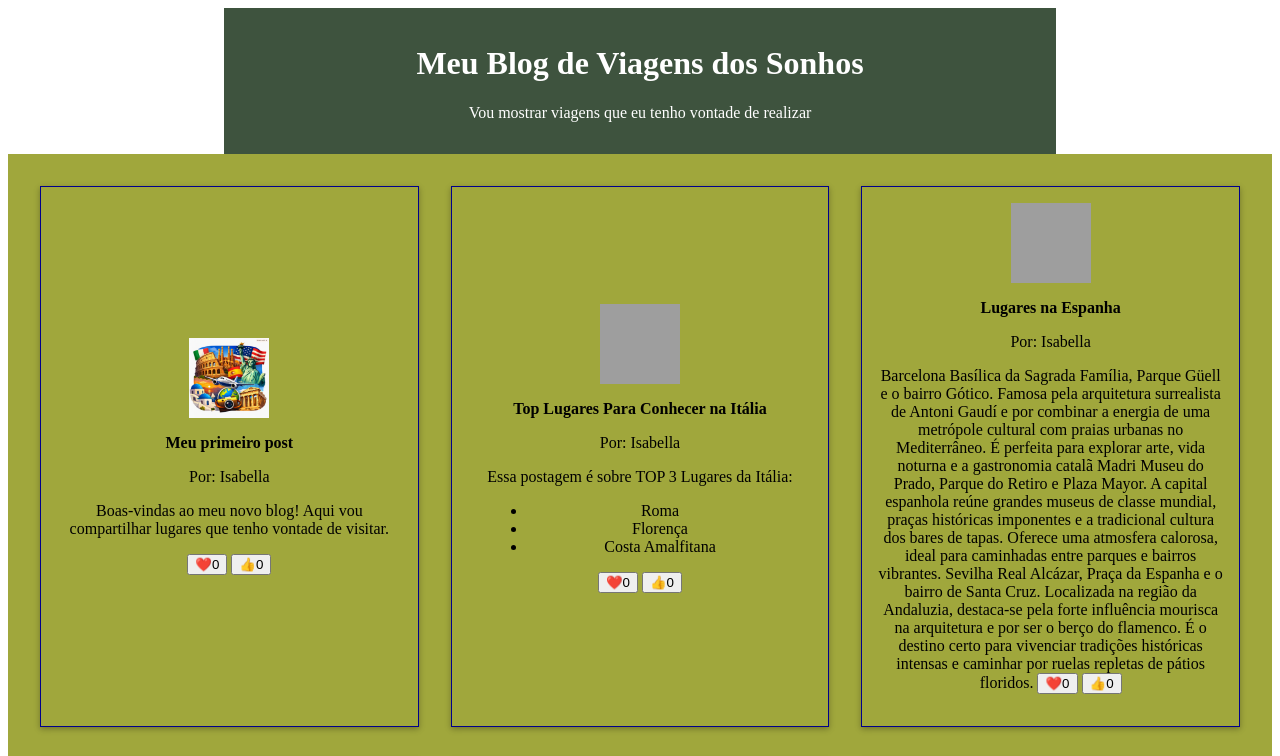
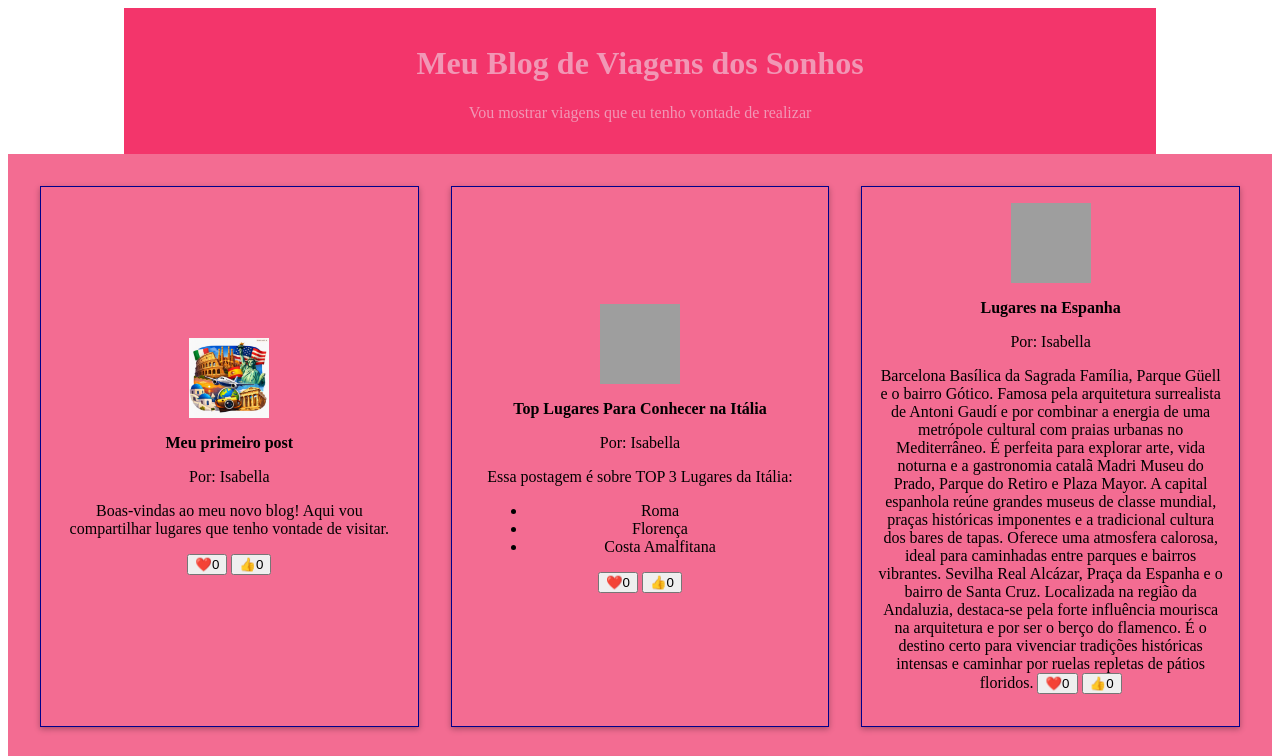
Before and after one commit to Isatruffa/aprimorando-blog-pessoal-isabella, a plain HTML site: page index.html in a window 1280 px wide. Shown: the top 756 px of the page. Drawn offline with Linux system fonts and the light colour scheme; grey boxes are pictures that could not be loaded.

Commit message:
Update style.css

```diff
--- a/style.css
+++ b/style.css
@@ -2,15 +2,15 @@ body{
     max-width: 100vw;
 }
 header{
-    background-color: #3e533e;
-    color: #FFFFFF;
+    background-color: #f3356b;
+    color: #f197b5;
     text-align: center;
-    max-width: 800px;
+    max-width: 1000px;
     margin: 0 auto;
     padding: 16px;
 }
 main {
-    background-color: #a0a73c;
+    background-color: #f36c92;
     color: #000000;
     margin: 0 auto;
     padding: 16px;
```
